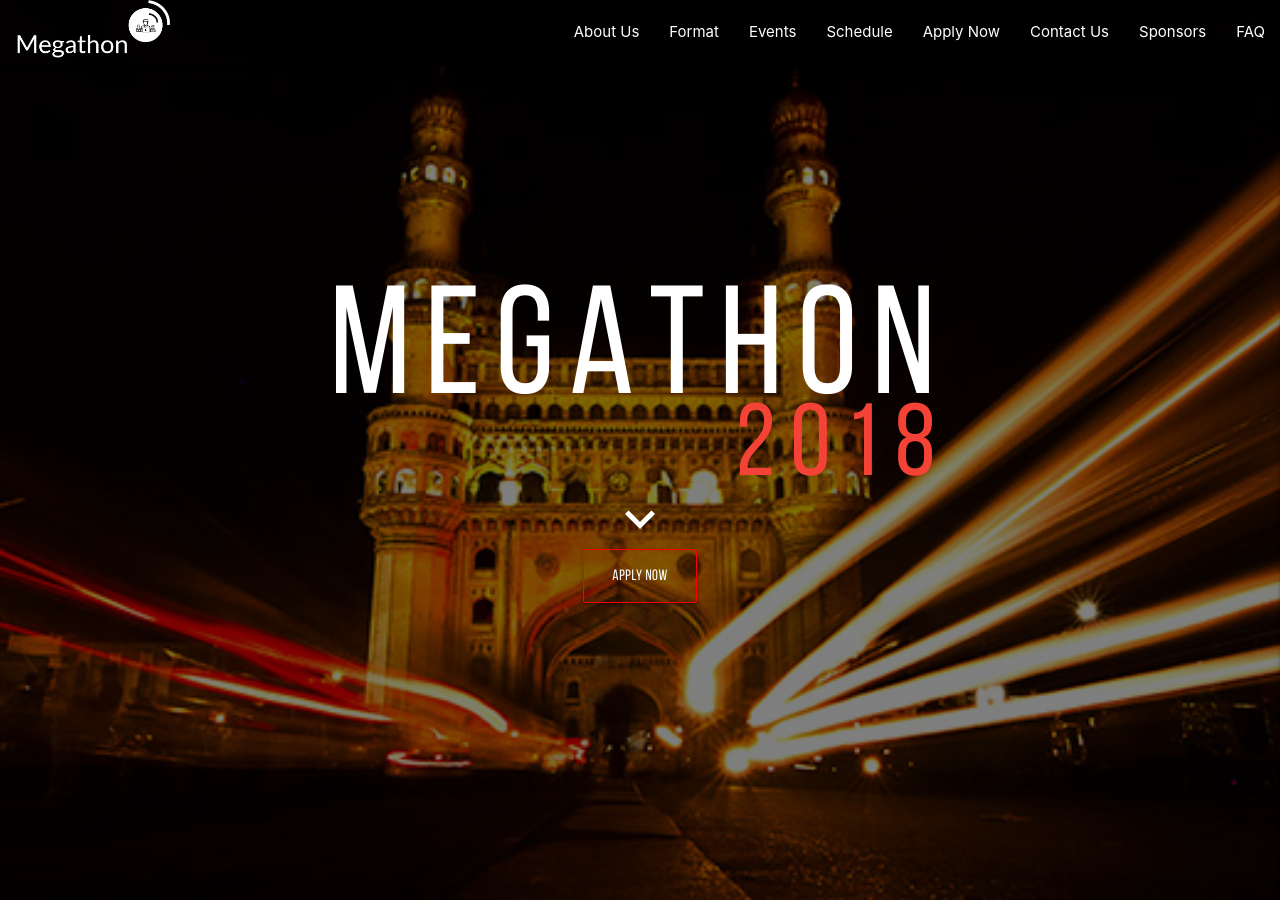
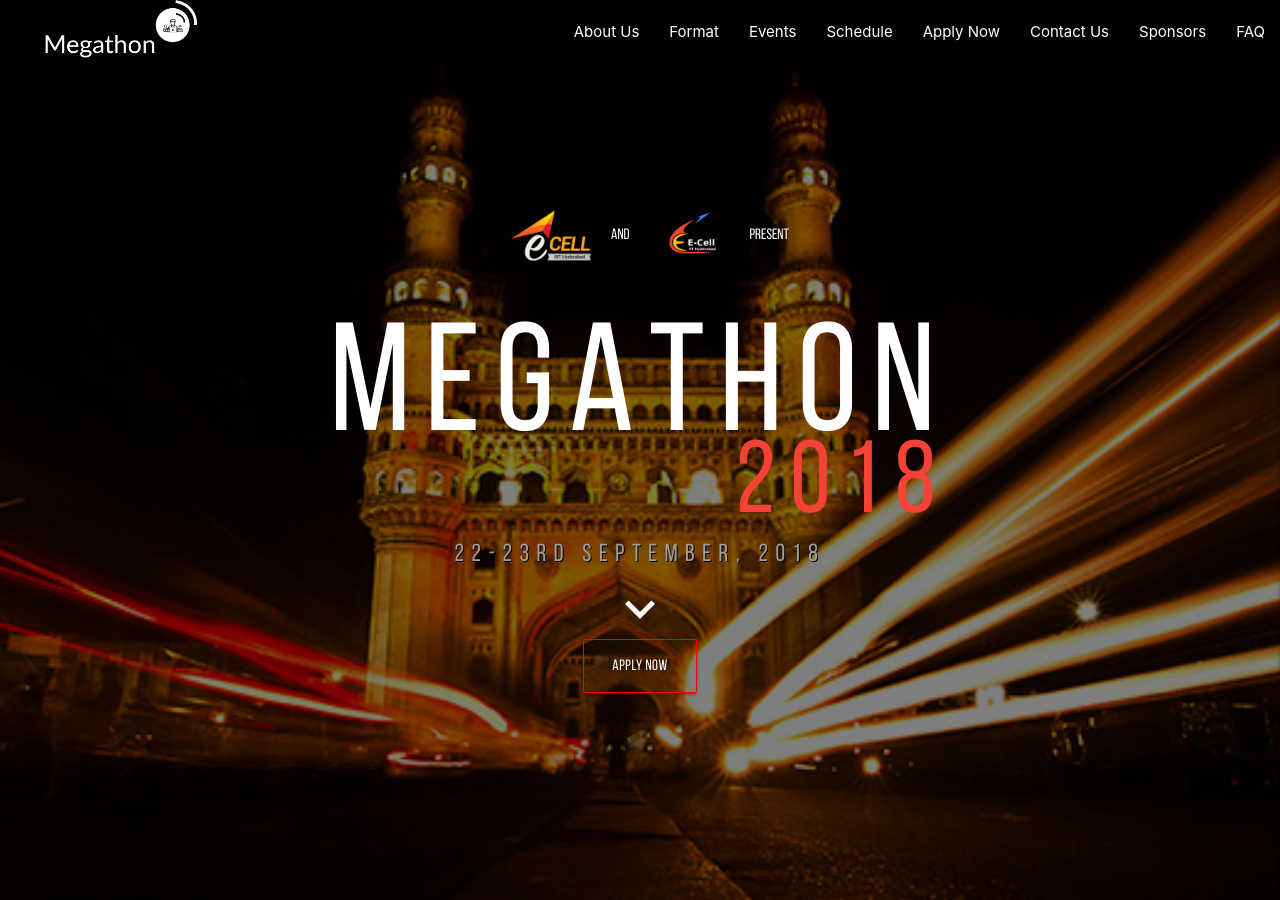
Before and after one commit to IIIT-ECell/megathon, a Jekyll site: the page built from index.md, in a window 1280 px wide and 900 px high. Built offline with Jekyll 4.4.1, drawn with Linux system fonts in a browser that asks for light colours; nearby versions of some CDN libraries; our own code applies the rules of GitHub Pages for plain Markdown files.

Commit message:
Added logos and date to landing

```diff
--- a/_includes/header.html
+++ b/_includes/header.html
@@ -11,8 +11,13 @@
 
   <nav class="grey darken-4">
     <div class="nav-wrapper">
+
       <a href="{{site.baseurl}}" class="brand-logo">
-        <img style="padding-left: 1rem;" height="60" src="{{site.baseurl}}/assets/images/logos/logo.png" alt="{{site.baseurl}}">
+
+        <div class="fixwh-container">
+          <img class="of" src="{{site.baseurl}}/assets/images/logos/logo.png" alt="{{site.baseurl}}">
+        </div>
+
       </a>
       <a href="#" data-target="mobile-demo" class="right sidenav-trigger"><i class="material-icons">menu</i></a>
       <ul class="right hide-on-med-and-down">
--- a/_includes/landing.html
+++ b/_includes/landing.html
@@ -8,9 +8,37 @@
   </div>
 
   <div class="align-fill">
+
+    <!-- <div class="align-box">
+
+    </div> -->
+
     <div class="align-box">
+      <div class="align-box-h">
+        <div class="fixwh-container stout">
+          <a href="https://ecell.iiit.ac.in" target="_blank">
+            <img class="of" alt="IIIT E-Cell" src="{{site.baseurl}}/assets/images/logos/logo-ecell.png">
+          </a>
+        </div>
+
+        and
+
+        <div class="fixwh-container stout">
+          <a href="http://ecell.iith.ac.in/" target="_blank">
+            <img class="of" alt="IIT E-Cell" src="{{site.baseurl}}/assets/images/logos/iit_logo.png">
+          </a>
+        </div>
+
+        present
+      </div>
+      <br>
+      <br>
+
+
+      <br> <!-- Spacing necessary as line-height of lower isn't all -->
       <h1 class="">MEGATHON</h1>
       <h2 class="right red-text">2018</h2>
+      <h5 class="grey-text lighten-5">22-23rd September, 2018</h5>
       {% include scrolldown.html %}
     </div>
 
--- a/assets/css/custom-materialize.css
+++ b/assets/css/custom-materialize.css
@@ -83,6 +83,11 @@
 .landing .align-box h2 {
   font-size: 8vw;
   letter-spacing: 1rem;
+}
+
+.landing .align-box h5 {
+  letter-spacing: 0.5rem;
+  text-shadow: 1px 1px black;
 }
 
 .landing .align-box h1, .landing .align-box h2 {
@@ -340,6 +345,15 @@ nav ul a {
   overflow: hidden;
   overflow-wrap: break-word;
 }
+.fixwh-container {
+  width: 16rem;
+  height: 4rem;
+  overflow: hidden;
+  overflow-wrap: break-word;
+}
+.fixwh-container.stout {
+  width: 8rem;
+}
 
 .of {
   height: 100%;
```
Also changed, not shown: CONTRIBUTING.md (+5 -0 lines), assets/images/logos/iit_logo.png (added), assets/images/logos/logo-ecell.png (added).
